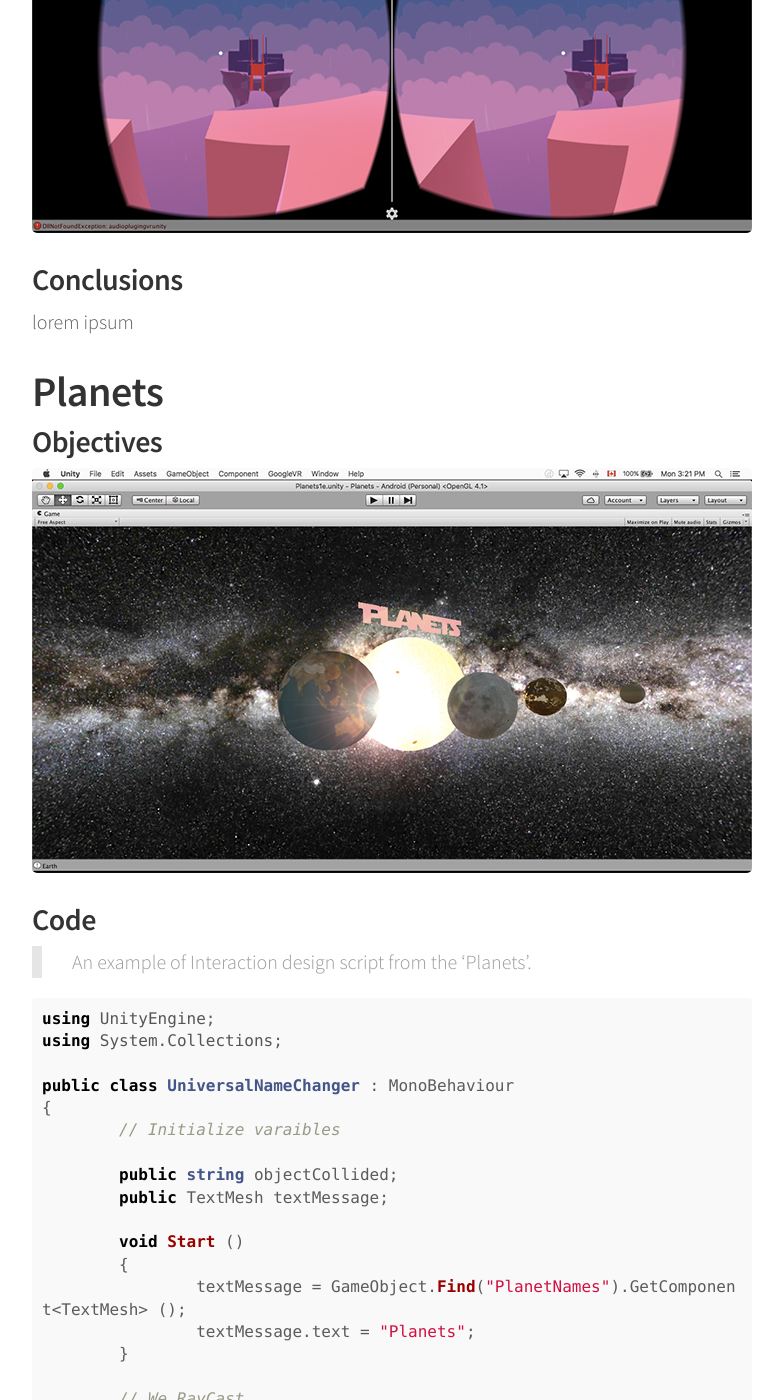
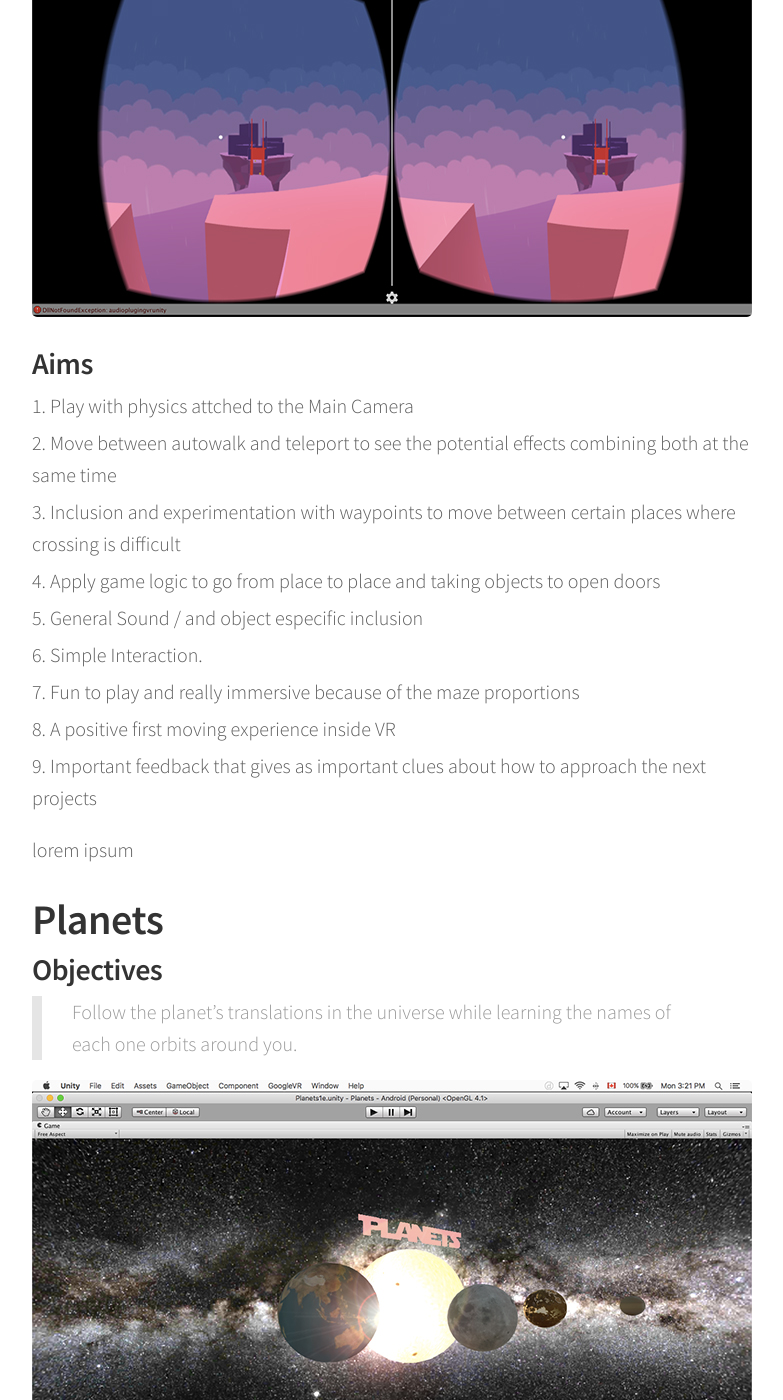
Before and after one commit to bernatferragut/FutureWeb-blog, a Jekyll site: the page built from vr.md, in a window 1280 px wide and 1400 px high, scrolled down 2066 px. Shown: the whole window, without its empty margins (248-1031 px from the left). Built offline with Jekyll 4.4.1, drawn with Linux system fonts in a browser that asks for light colours; nearby versions of some CDN libraries; some of the changed text lies outside the part shown.

Commit message:
Update vr.md
Projects textes

````diff
--- a/vr.md
+++ b/vr.md
@@ -14,6 +14,8 @@ permalink: /vr/
 # Maze
 
 ### Objectives
+
+> Move in 3D through a Maze. Find a Key that opens the door to Finish the Experience. Movement through FPV and Waypoints.
 
 ![IMAGE](/images/P3.jpg)
 
@@ -59,13 +61,26 @@ public class Door : MonoBehaviour
 
 ![IMAGE](/images/P3b.jpg)
 
-### Conclusions
+### Aims
+
+1. Play with physics attched to the Main Camera
+2. Move between autowalk and teleport to see the potential effects combining both at the same time
+3. Inclusion and experimentation with waypoints to move between certain places where crossing is difficult
+4. Apply game logic to go from place to place and taking objects to open doors
+5. General Sound / and object especific inclusion
+6. Simple Interaction.
+7. Fun to play and really immersive because of the maze proportions
+8. A positive first moving experience inside VR
+9. Important feedback that gives as important clues about how to approach the next projects
 
 lorem ipsum
 
 # Planets
 
 ### Objectives
+
+> Follow the planet's translations in the universe while learning the names of each one orbits around you.
+
 
 ![IMAGE](/images/P2.jpg)
 
@@ -118,13 +133,22 @@ public class UniversalNameChanger : MonoBehaviour
 
 ```
 
-### Conclusions
+### Aims
 
-lorem ipsum
+1. Insert real textures to the scene.
+2. Create sort of photorealism .
+3. Inclusion of camera effect LensFlare when looking at the sun.
+4. We can see which planet we are looking at when gazing over through a script.
+5. Great Immersion.
+6. Simple Interaction.
+7. You can have real feeling of the distances and proportions of the different planets.
+8. More than a game is a learning experience.
 
 # Distances
 
 ### Objectives
+
+> Get a first 'feeling' of the 3D filed of view in VR and see which are the best distances to interact with objects.
 
 ![IMAGE](/images/P1a.jpg)
 
@@ -148,6 +172,10 @@ public class cubeScript : MonoBehaviour
 
 ![IMAGE](/images/P1b.jpg)
 
-### Conclusions
+### Aims
 
-lorem ipsum
+1. Presence
+2. 3D Positionnement
+3. Shapes and Colors
+4. Simple Interaction
+5. Feedback checkslist 5 Positionnement 6 Distances 7 Sizes and Colors 8 Interaction
````
